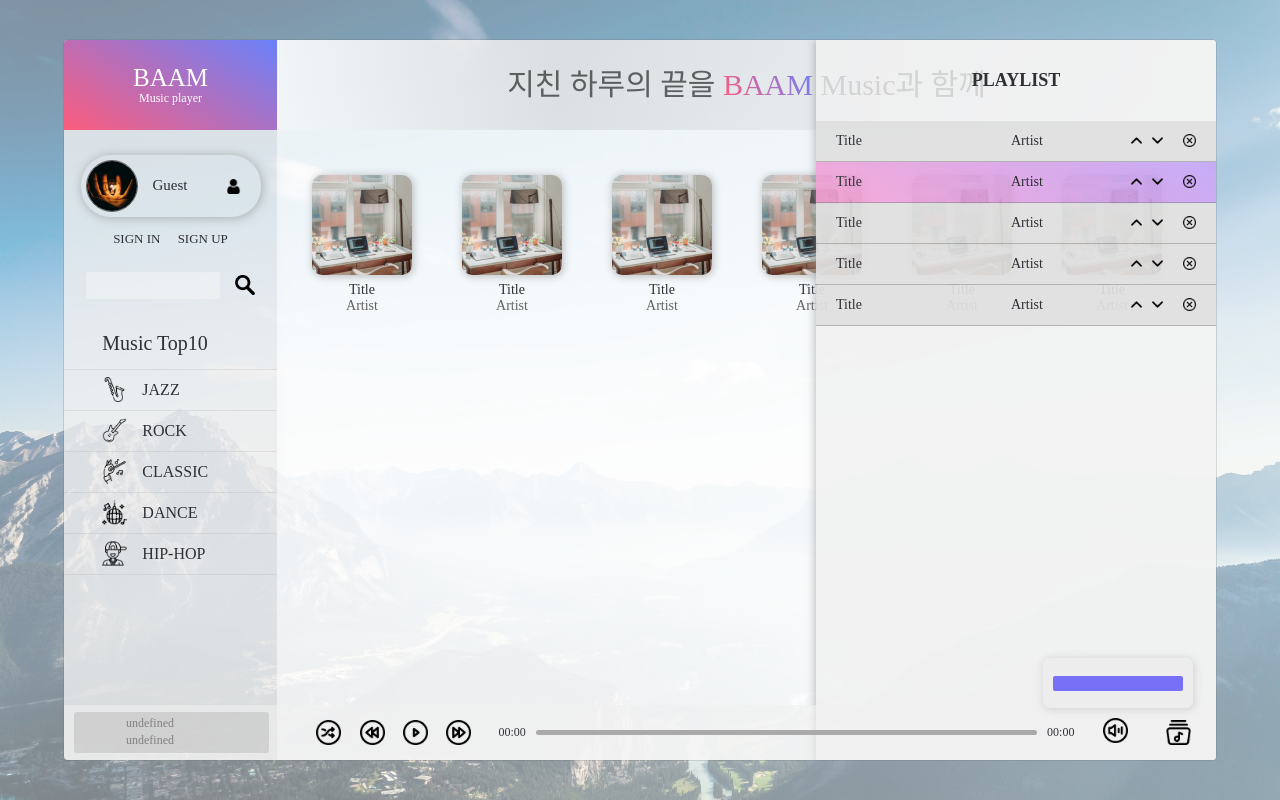
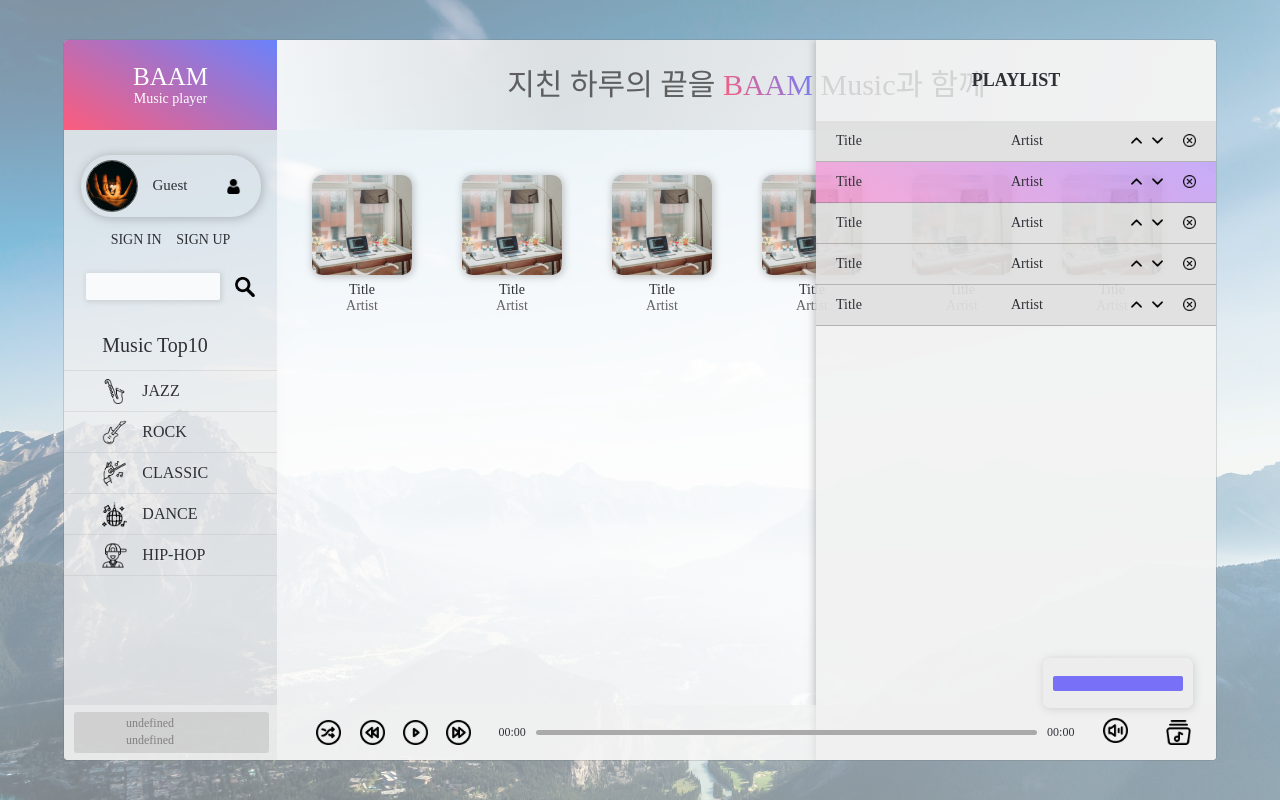
Before and after one commit to pkt0831/baam-player, a website built with webpack: page public/index.html in a window 1280 px wide. Built offline with nearby package versions, Linux system fonts and the light colour scheme; a script that the page names is missing; files whose address does not match are found by name; a web font is replaced by a local one.

Commit message:
fix: change font size

```diff
--- a/public/css/main.css
+++ b/public/css/main.css
@@ -122,7 +122,7 @@
 }
 
 .logo-sub-text {
-  font-size: 1.2rem;
+  font-size: 1.4rem;
   /* margin-bottom: 30px; */
   color: #ffffff;
 }
@@ -202,7 +202,7 @@
   display: flex;
   justify-content: space-evenly;
   margin-top: 15px;
-  font-size: 1.3rem;
+  font-size: 1.4rem;
   cursor: pointer;
 }
 
@@ -230,10 +230,11 @@
 .input-search {
   width: 130px;
   height: 25px;
-  opacity: 0.3;
   margin-left: 15px;
   border: none;
   border-radius: 2px;
+  background-color: rgba(255, 255, 255, 0.8);
+  box-shadow: 1px 1px 5px 1px rgba(129, 128, 128, 0.253);
 }
 .search-btn {
   width: 20px;
```
